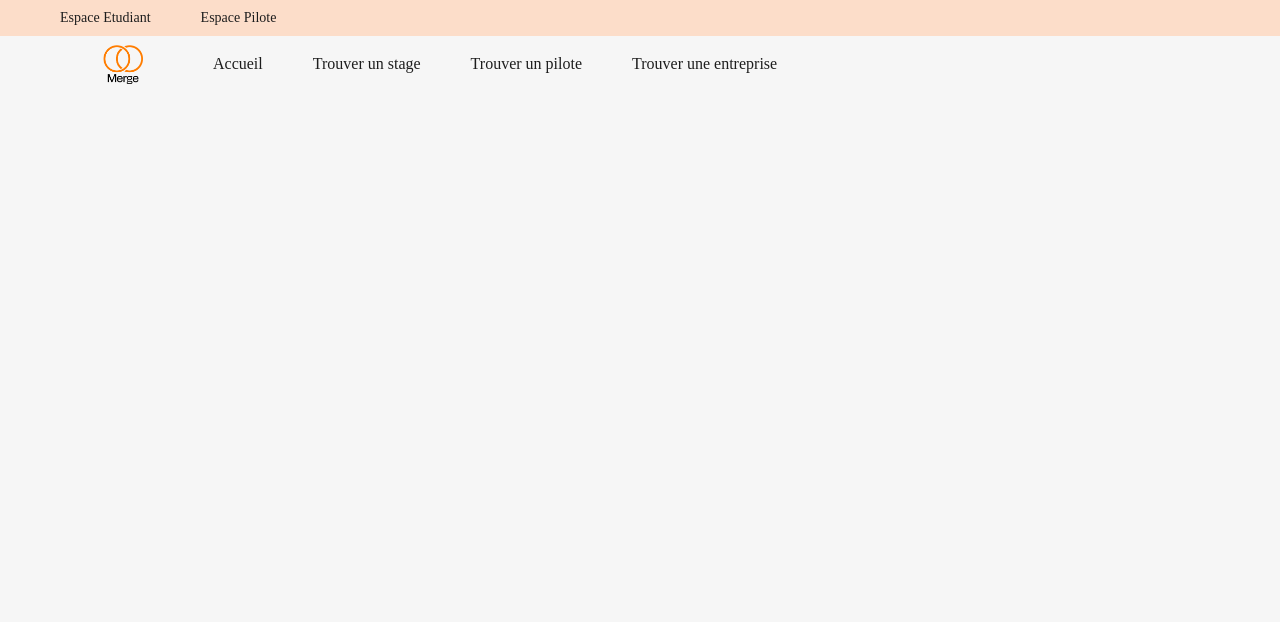
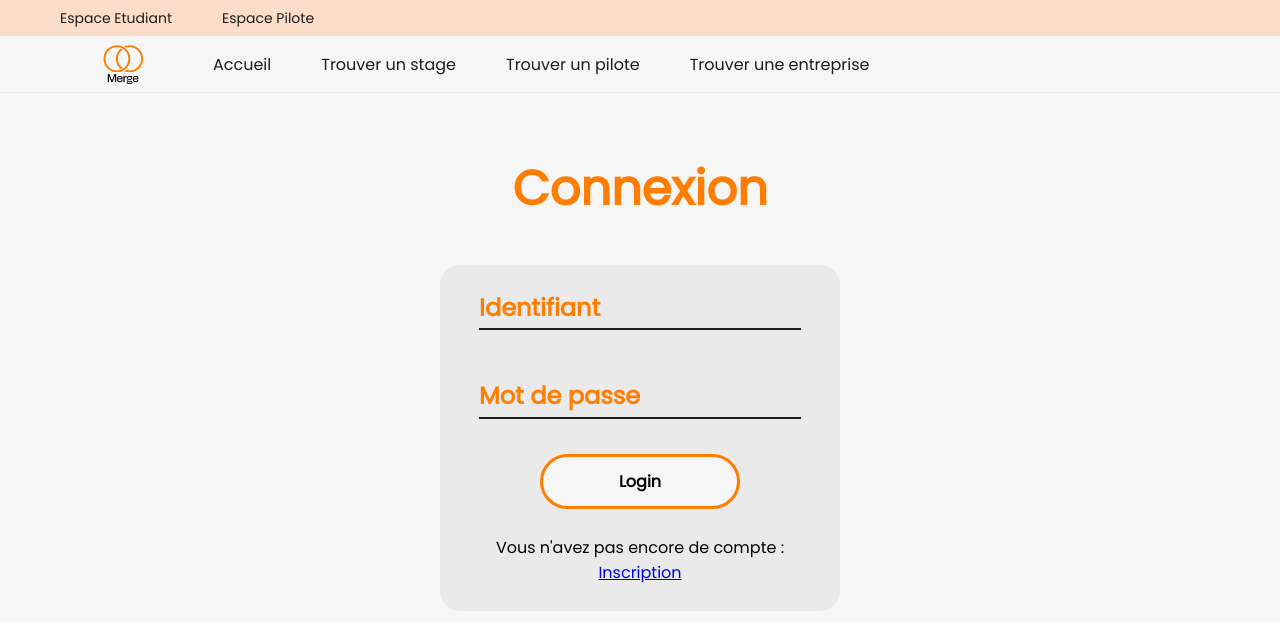
Before and after one commit to RobinNoiret/CESI_CPIA2_WEB-MERGE_WEBSITE, a PHP site: page /connexion.html in a window 1280 px wide. Shown: the top 622 px of the page. Run offline with PHP 8.4, Linux system fonts and the light colour scheme.

Commit message:
Adding login form with all the css

```diff
--- a/SITE/CSS/style.css
+++ b/SITE/CSS/style.css
@@ -12,6 +12,7 @@ html
     --blanc-fixe: rgba(246, 246, 246, 1);           /*Blanc cassé pour background*/
     --noir-fixe: rgba(29, 29, 29, 1);               /*Couleur des textes*/
     --orange-fond: rgba(252, 221, 201, 1);          /*Orange pastel pour quelques éléments de second plan*/
+    --gris-clair: rgb(234, 234, 234, 1);            /*Couleur pour footer et fond d'éléments*/
 
     --gradient-color1: #FF7D00;                     /*couleur la plus a gauche*/
     --gradient-color2: #F79C43;                     /*couleur au centre*/
@@ -26,6 +27,7 @@ body
 {
 	background-color: var(--blanc-fixe);
     margin: 0px;
+    font-family: 'Poppins';
 }
 
 
@@ -49,9 +51,9 @@ body
     align-items: center;
     padding: 8px 98px 8px;
 
-    background-color: var(--variable-collection-blanc-fixe);
+    background-color: var(--blanc-fixe);
 
-    /*border-bottom:solid 1px var(--noir-fixe);*/
+    border-bottom:solid 1.5px var(--gris-clair);
 }
 
 .nav-links {
@@ -145,6 +147,153 @@ nav a:hover
 .text-wrapper a:hover {
     font-weight: bold;
 }
+
+/*____________________________________________ Form ____________________________________________*/
+
+.login-div {
+    text-align: center;
+}
+
+.login-text {
+    color: #FF7D00;
+    font-size: 3rem;
+    margin-top: 60px;
+    margin-bottom: 40px;
+}
+
+.login-form {
+    width: 400px;
+    height: auto;
+    margin-left: auto;
+    margin-right: auto;
+    background-color: var(--gris-clair);
+    border-radius: 20px;
+}
+
+.fieldset-group {
+    border-style: none;
+}
+
+.form-group {
+    color: #FF7D00;
+    font-weight: bold;
+    display: flex;
+    flex-direction: column;
+    align-items: flex-start; /* Pour aligner les éléments à gauche */
+    gap: 10px; /* Pour définir l'espacement vertical entre les éléments */
+    margin: 25px;
+}
+
+.form-field1, .form-field2 {
+    width: 100%;
+    border: 0;
+    border-bottom: 2px solid var(--noir-fixe);
+    outline: 0;
+    font-size: 1rem;
+    color: var(--noir-fixe);
+    padding: 7px 0;
+    background: transparent;
+    transition: border-color 0.2s;
+
+    &::placeholder {
+      color: transparent;
+    }
+
+    &:placeholder-shown ~ .form-label1 {
+      font-size: 1.5rem;
+      cursor: text;
+      top: 290px;
+    }
+    &:placeholder-shown ~ .form-label2 {
+        font-size: 1.5rem;
+        cursor: text;
+        top: 378px;
+      }
+  }
+  .form-field1 {
+    margin-bottom: 30px;
+  }
+
+  .form-label1 {
+    position: absolute;
+    top: 275px;
+    display: block;
+    transition: 0.2s;
+    font-size: 1rem;
+    color: #FF7D00;
+  }
+  .form-label2 {
+    position: absolute;
+    top: 365px;
+    display: block;
+    transition: 0.2s;
+    font-size: 1rem;
+    color: #FF7D00;
+  }
+
+  .form-field1:focus {
+    ~ .form-label1 {
+      position: absolute;
+      top: 275px;
+      display: block;
+      transition: 0.2s;
+      font-size: 1rem;
+      color: #000000;
+      font-weight:700;
+    }
+    padding-bottom: 6px;
+    font-weight: 700;
+    border-width: 3px;
+    border-image-slice: 1;
+  }
+  .form-field2:focus {
+    ~ .form-label2 {
+      position: absolute;
+      top: 365px;
+      display: block;
+      transition: 0.2s;
+      font-size: 1rem;
+      color: #000000;
+      font-weight:700;
+    }
+    padding-bottom: 6px;
+    font-weight: 700;
+    border-width: 3px;
+    border-image-slice: 1;
+  }
+
+  /* reset input */
+  .form-field1, .form-field2{
+    &:required,&:invalid { box-shadow:none; }
+  }
+
+.login-button {
+    display: inline;
+    font-family: 'Poppins';
+    font-weight: bold;
+    font-size: 1em;
+    width: 200px;
+    height: auto;
+    margin: 10px;
+    align-items: center;
+    justify-content: center;
+    gap: 10px;
+    padding: 12px 20px;
+    position: relative;
+    background-color: var(--blanc-fixe);
+    border-radius: 50px;
+    overflow: hidden;
+    border: 3px solid;
+    border-color: #FF7D00;
+    cursor: pointer;
+    transition: .5s ease;
+}
+
+.login-button:hover {
+    color: var(--blanc-fixe);
+    background-color: #FF7D00;
+    transform: translateY(-2px);
+}
 /* To DO List :
     - Mise en forme des textes et des chiffres
 */
--- a/SITE/connexion.html
+++ b/SITE/connexion.html
@@ -3,6 +3,7 @@
 <head>
     <meta charset="UTF-8">
     <meta name="viewport" content="width=device-width, initial-scale=1.0">
+    <link href='https://fonts.googleapis.com/css?family=Poppins' rel='stylesheet'>
     <link rel="stylesheet" href="CSS/style.css">
     <title>Merge - Connexion</title>
 </head>
@@ -25,5 +26,25 @@
             </ul>
         </nav>
     </header>
+    <div class="login-div">
+        <h1 class="login-text">Connexion</h1>
+        <form class="login-form">
+            <fieldset class="fieldset-group">
+                <div class="form-group">
+                    <input type="text" class="form-field1" placeholder="Identifiant" id="identifiant" name="identifiant" required>
+                    <label for="identifiant" class="form-label1">Identifiant</label>
+                </div>
+                <div class="form-group">
+                    <input type="password" class="form-field2" placeholder="Mot de passe" id="mot-de-passe" name="mot-de-passe" required>
+                    <label for="mot-de-passe" class="form-label2">Mot de passe</label>
+                </div>
+                <input type="submit" class="login-button" value="Login">
+                <p class="inscription">
+                    <span class="span">Vous n'avez pas encore de compte : <a href="inscription.html" class="text-wrapper-2">Inscription</a></span>
+                </p>
+            </fieldset>
+        </form>
+    </div>
+    </div>
 </body>
 </html>
```
